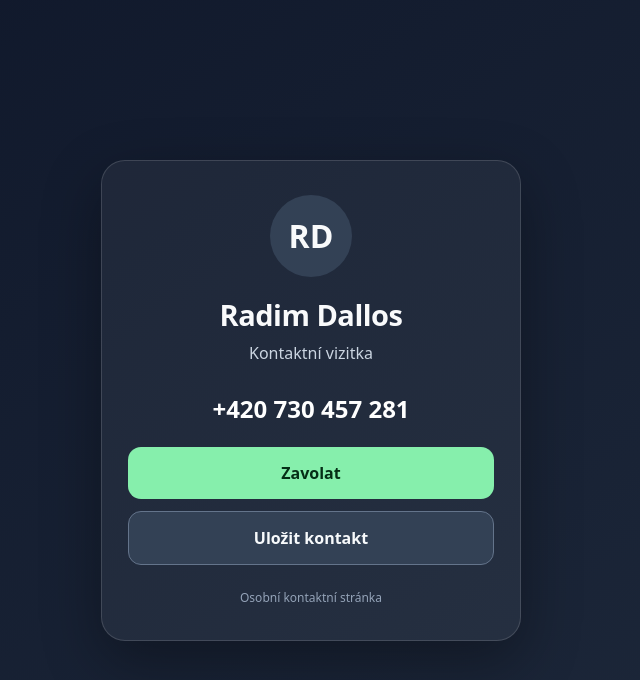
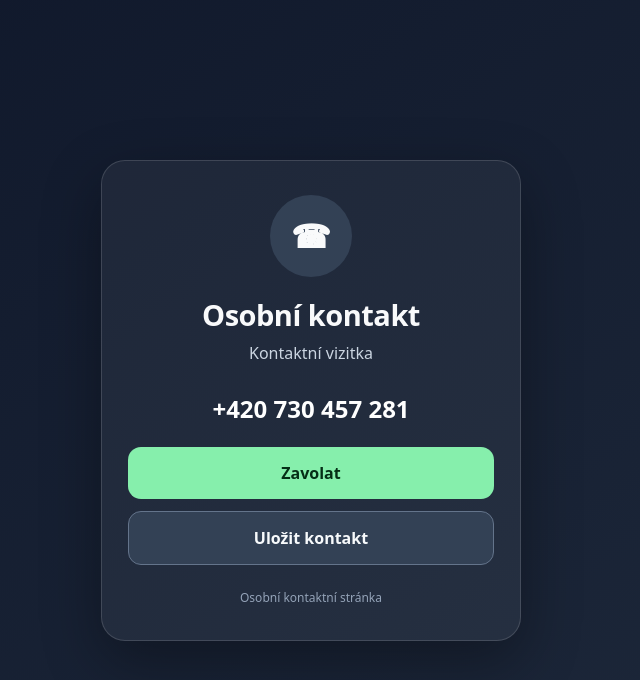
Before and after one commit to 761993RadiM/kontakt, a plain HTML site: page index.html in a window 1280 px wide. Shown: the whole page, without its empty margins (329-969 px from the left). Drawn offline with Linux system fonts and the light colour scheme.

Commit message:
Rename contact page heading

```diff
--- a/index.html
+++ b/index.html
@@ -4,7 +4,7 @@
 <meta charset="utf-8">
 <meta name="viewport" content="width=device-width, initial-scale=1">
 <meta name="theme-color" content="#111827">
-<title>Radim Dallos – Kontakt</title>
+<title>Osobní kontakt</title>
 <style>
   * { box-sizing: border-box; }
   body { margin: 0; min-height: 100vh; display: grid; place-items: center; padding: 24px;
@@ -26,8 +26,8 @@
 </head>
 <body>
 <main>
-  <div class="avatar" aria-hidden="true">RD</div>
-  <h1>Radim Dallos</h1>
+  <div class="avatar" aria-hidden="true">☎</div>
+  <h1>Osobní kontakt</h1>
   <p class="subtitle">Kontaktní vizitka</p>
   <a class="phone" href="tel:+420730457281">+420 730 457 281</a>
   <div class="actions">
```
